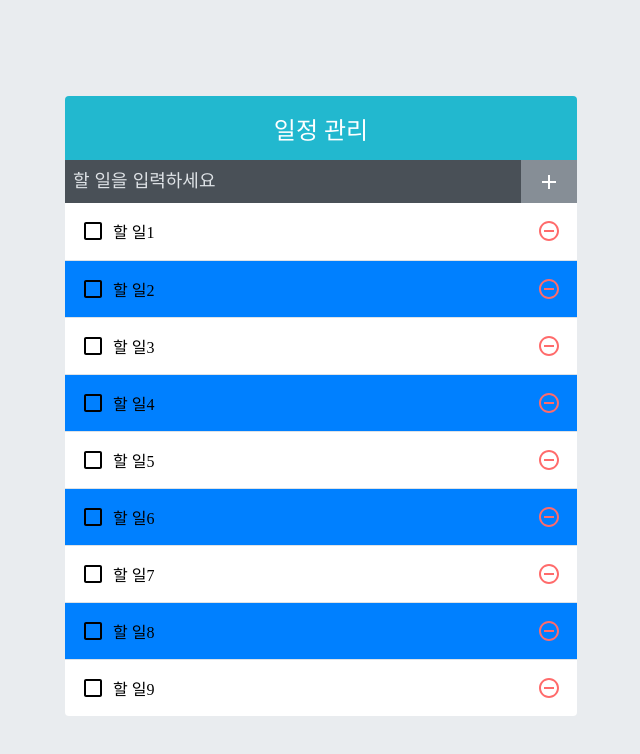
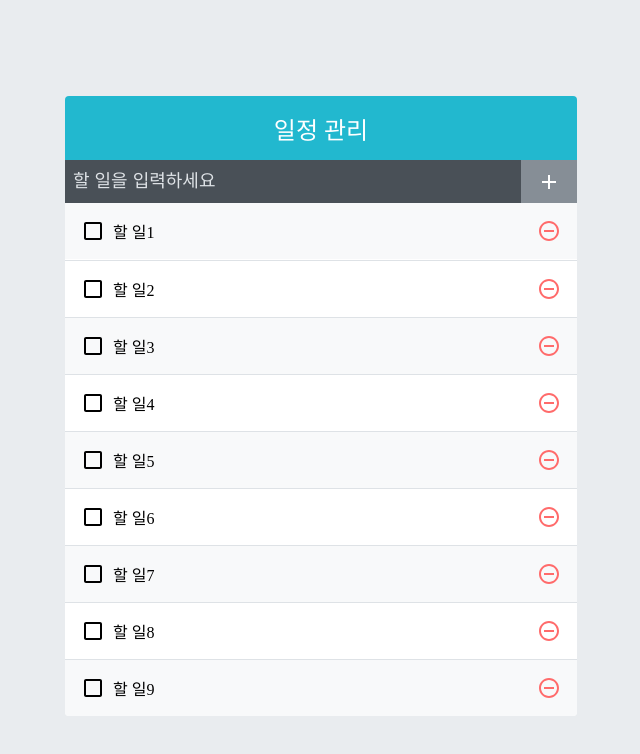
Before and after one commit to HiJiho/todo-app, a React (Create React App) app: page / in a window 1280 px wide. Shown: the top 754 px of the page, without its empty margins (319-959 px from the left). Built offline with nearby package versions, Linux system fonts and the light colour scheme.

Commit message:
react-virtualized 사용시 발생하는 nth-child 계산 문제 해결

```diff
--- a/src/components/TodoList.js
+++ b/src/components/TodoList.js
@@ -14,6 +14,7 @@ const TodoList = ({ todos, onRemove, onToggle }) => {
           onRemove={onRemove}
           onToggle={onToggle}
           style={style}
+          index={index} // 스타일 위해 인덱스 추가
         />
       );
     },
--- a/src/components/TodoListItem.js
+++ b/src/components/TodoListItem.js
@@ -7,13 +7,13 @@ import {
 import './TodoListItem.scss';
 import cn from 'classnames';
 
-const TodoListItem = ({ todo, onRemove, onToggle, style }) => {
-  // key를 따로 처리하기에 받아오지 않음
+const TodoListItem = ({ todo, onRemove, onToggle, style, index }) => {
+  const isEven = index % 2 === 0;
   const { id, text, checked } = todo;
 
   return (
     <div className="TodoListItem-virtualized" style={style}>
-      <div className="TodoListItem">
+      <div className={`TodoListItem ${isEven ? 'even' : ''}`}>
         <div
           className={cn('checkbox', { checked })}
           onClick={() => onToggle(id)}
--- a/src/components/TodoListItem.scss
+++ b/src/components/TodoListItem.scss
@@ -2,8 +2,8 @@
   & + & {
     border-top: 1px solid #dee2e6;
   }
-  &:nth-child(even) {
-    background: #0080ff;
+  .even {
+    background: #f8f9fa;
   }
   .TodoListItem {
     padding: 1rem;
```
